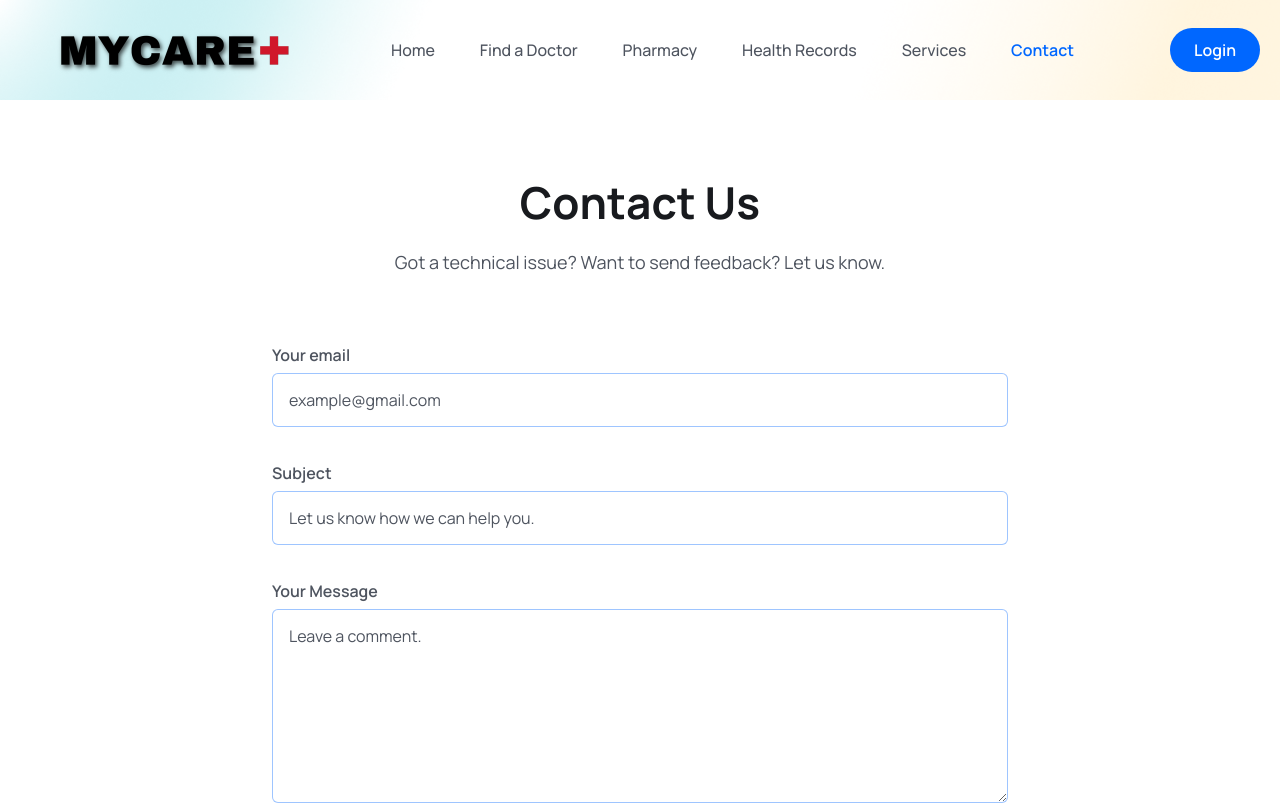
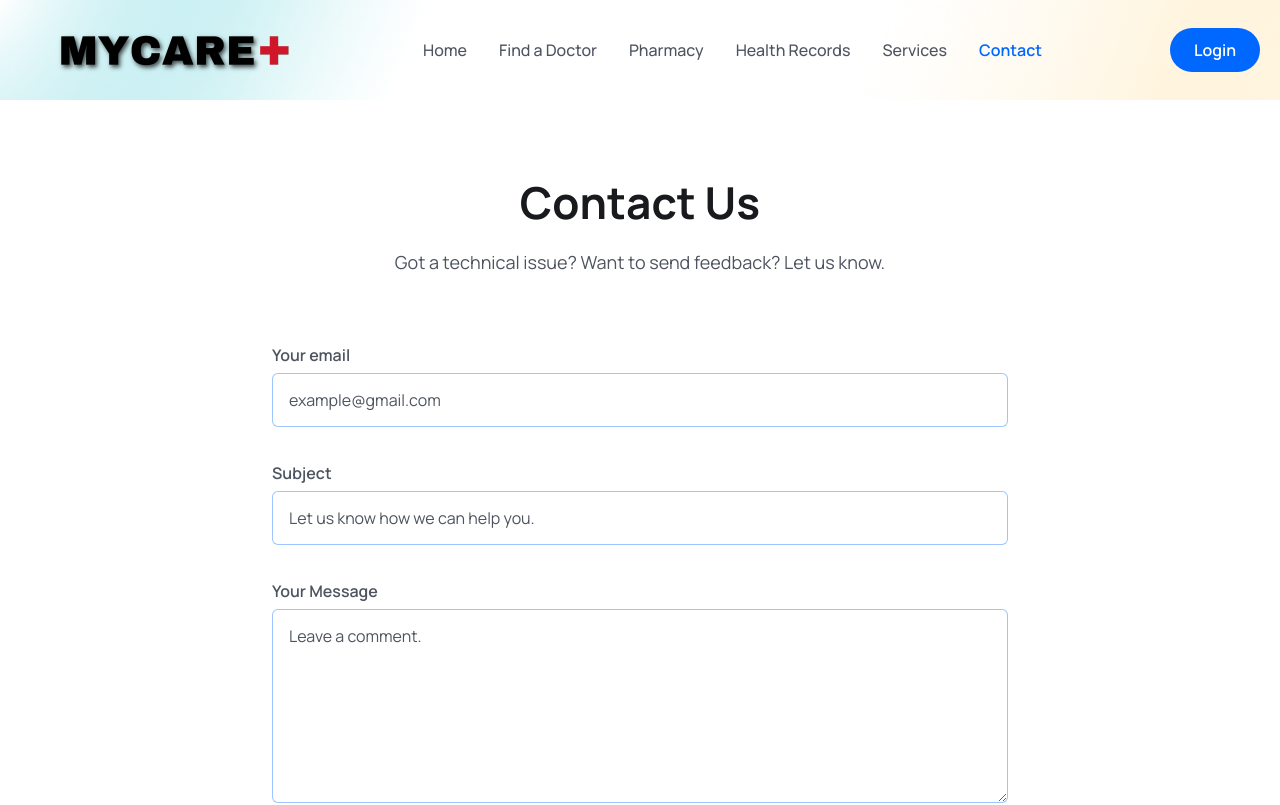
Before and after one commit to Aryansingh1909/Doctor_appointment, a React app in the folder frontend/: page /contact in a window 1280 px wide. Shown: the top 805 px of the page. Built offline with nearby package versions, Linux system fonts and the light colour scheme; the HTML template or start-up script is replaced by a standard one.

Commit message:
Update Header.jsx

```diff
--- a/frontend/src/components/Header/Header.jsx
+++ b/frontend/src/components/Header/Header.jsx
@@ -66,7 +66,7 @@ const toggleMenu=()=>menuRef.current.classList.toggle('show__menu')
 
           {/* =========menu========== */}
           <div className="navigation" ref={menuRef} onClick={toggleMenu}>
-            <ul className="menu flex items-center gap-[2.8rem]">
+            <ul className="menu flex items-center gap-[2rem]">
               {navLinks.map((link,index)=>(
                 <li key={index}>
                 <NavLink to={link.path}
```
